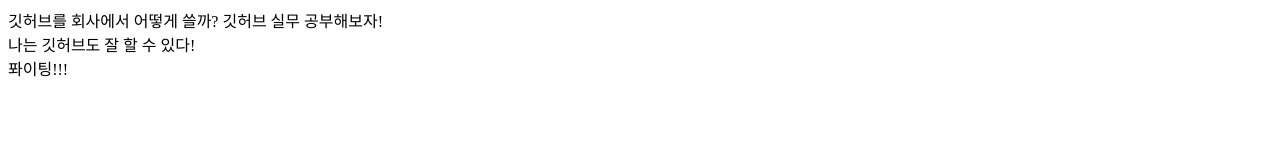
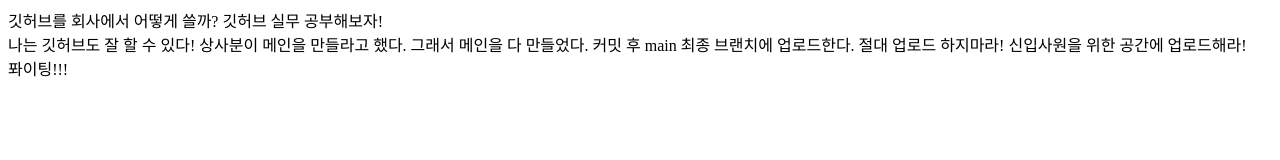
Before and after one commit to sih5/company-project, a plain HTML site: page index.html in a window 1280 px wide. Drawn offline with Linux system fonts and the light colour scheme.

Commit message:
first commit

```diff
--- a/index.html
+++ b/index.html
@@ -12,6 +12,11 @@
     </nav>
     <main>
         나는 깃허브도 잘 할 수 있다!
+        상사분이 메인을 만들라고 했다.
+        그래서 메인을 다 만들었다.
+        커밋 후 main 최종 브랜치에 업로드한다.
+        절대 업로드 하지마라!
+        신입사원을 위한 공간에 업로드해라!
     </main>
     <footer>
         퐈이팅!!!
```
